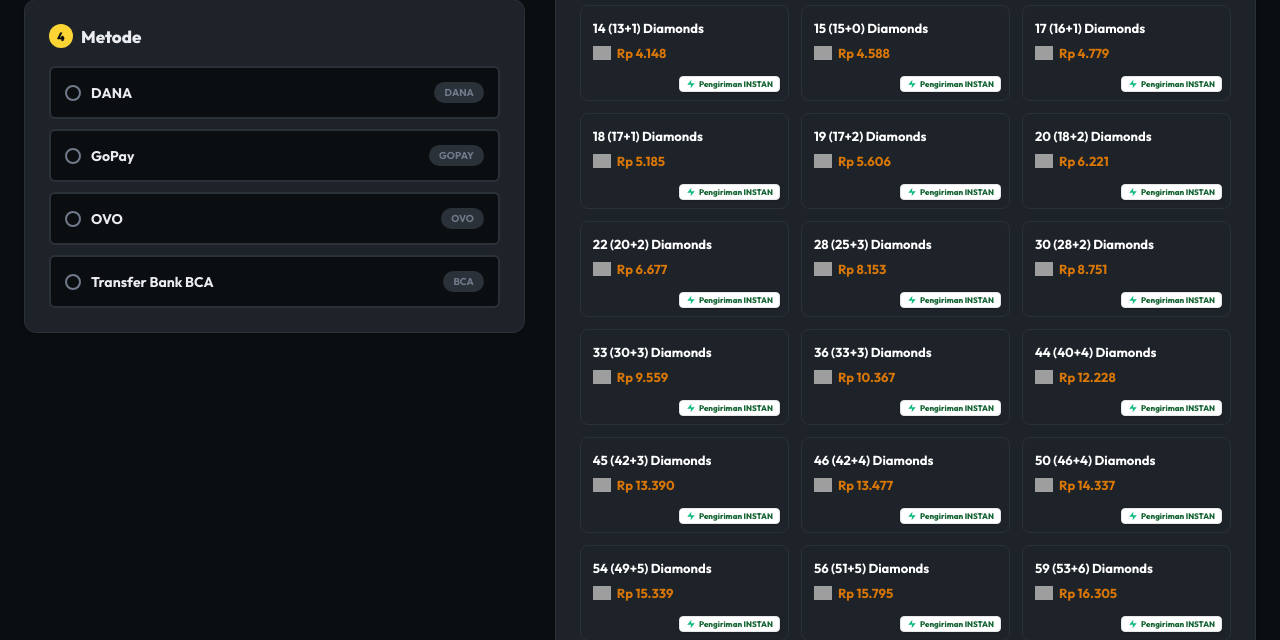
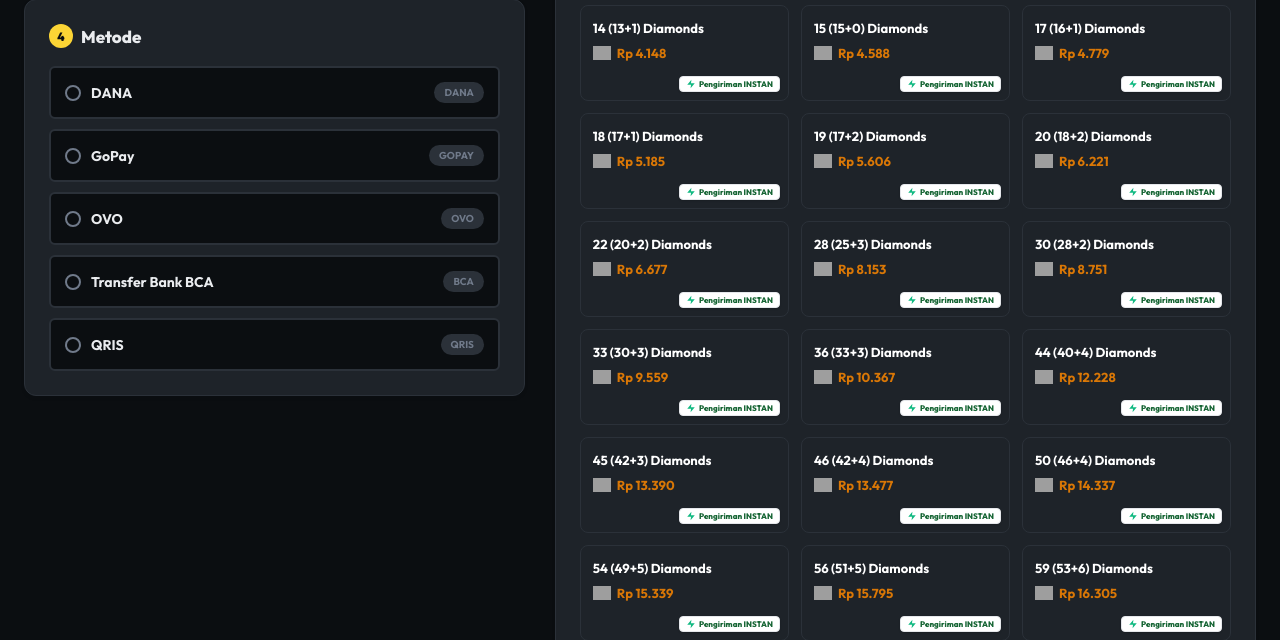
Before and after one commit to ard4nnn/PROJECTTOPUPGAME, a PHP site: page /user/topup/game.php in a window 1280 px wide. Shown: the part 670-1310 px from the top of the page. Run offline with PHP 8.4, Linux system fonts and the light colour scheme; data that the repository does not hold is empty; a stand-in replaces the project's code that opens the database connection; grey boxes are pictures that could not be loaded.

Commit message:
feat: sinkronisasi QRIS ke daftar mock_payments di gamelist.php

```diff
--- a/data/gamelist.php
+++ b/data/gamelist.php
@@ -225,6 +225,7 @@ return [
         ['id' => 1, 'nama' => 'DANA', 'kode' => 'DANA'],
         ['id' => 2, 'nama' => 'GoPay', 'kode' => 'GOPAY'],
         ['id' => 3, 'nama' => 'OVO', 'kode' => 'OVO'],
-        ['id' => 4, 'nama' => 'Transfer Bank BCA', 'kode' => 'BCA']
+        ['id' => 4, 'nama' => 'Transfer Bank BCA', 'kode' => 'BCA'],
+        ['id' => 5, 'nama' => 'QRIS', 'kode' => 'QRIS']
     ]
 ];
```
